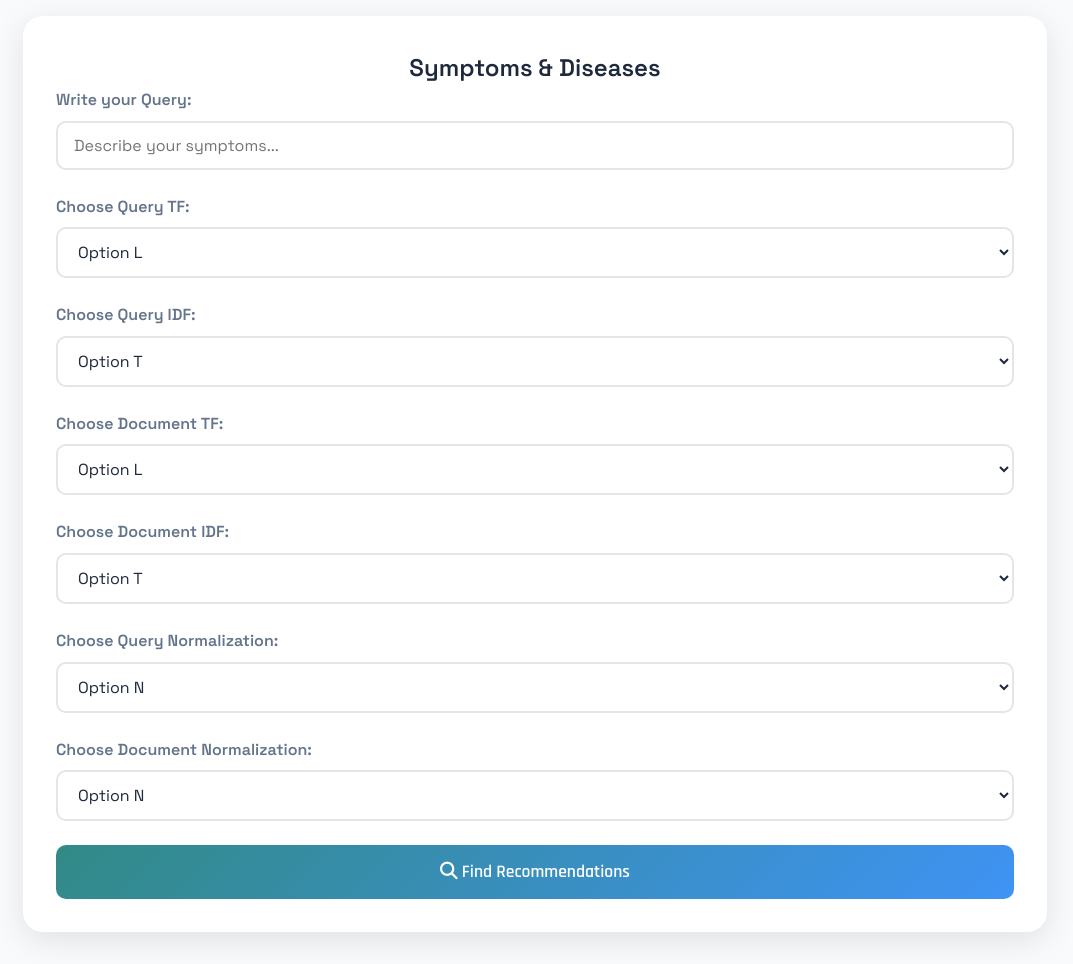
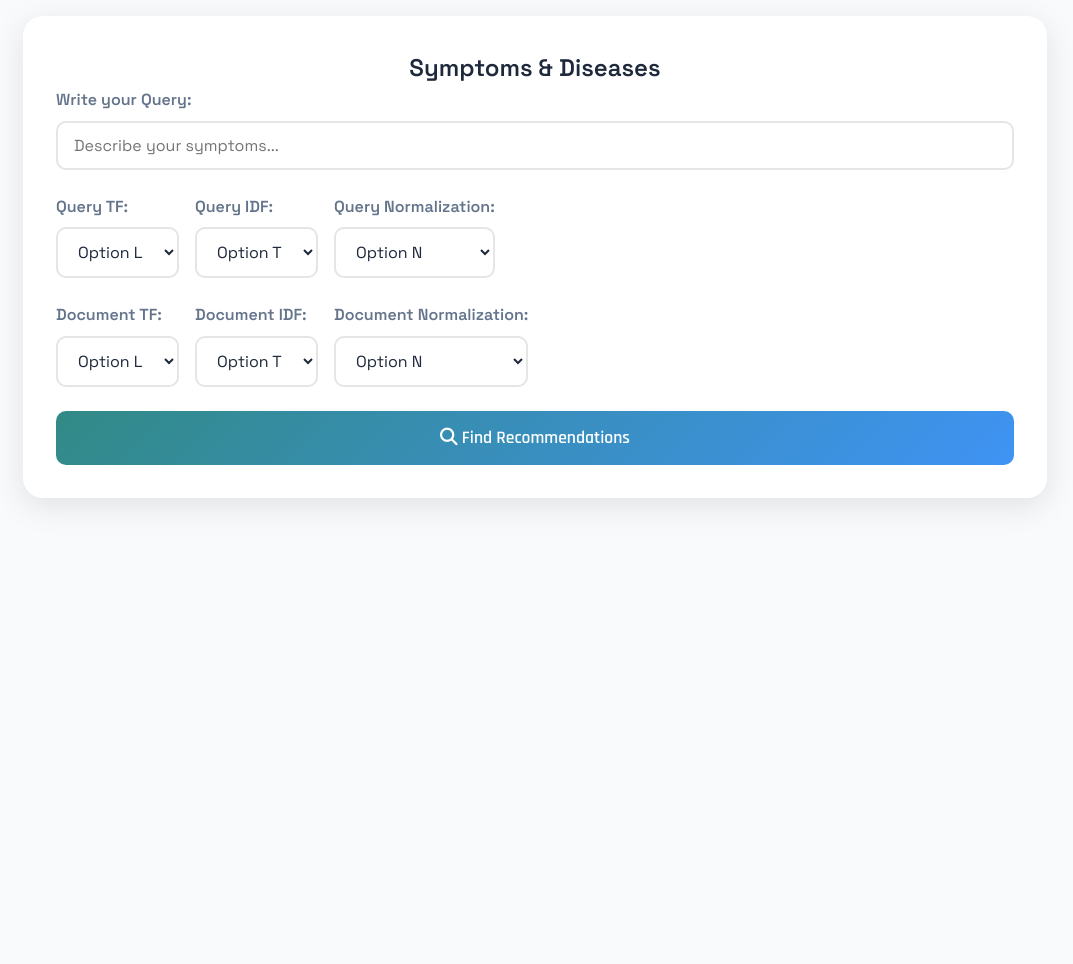
Before and after one commit to mouralisandra/IRS-Project, a Flask app: page / in a window 1280 px wide. Shown: the part 154-1118 px from the top of the page, without its empty margins (105-1178 px from the left). After the commit the page ends 660 px from the top, so only its background shows below. Run offline with Flask 3, Linux system fonts and the light colour scheme; parts of the project's set-up code (start-up, migrations or seed data) failed here and were passed over.

Commit message:
chore: edited ui & fixed nltk init

```diff
--- a/static/style.css
+++ b/static/style.css
@@ -341,3 +341,8 @@ tr:hover td {
   pointer-events: none;
   /* Ensures only the button itself triggers the action */
 }
+.inline-group {
+  display: flex;
+  flex-wrap: wrap;
+  gap: 1rem; /* Spacing between controls */
+}
--- a/templates/index.html
+++ b/templates/index.html
@@ -25,18 +25,18 @@
           <input type="text" id="description" name="description" placeholder="Describe your symptoms..." required>
         </div>
 
-        <!-- Dropdown for tf_choice_q -->
-        <div class="form-group">
-          <label for="tf_choice_q">Choose Query TF:</label>
+        <!-- Query: TF, IDF, Normalization -->
+        <div class="form-group inline-group">
+          <div>
+            <label for="tf_choice_q">Query TF:</label>
             <select id="tf_choice_q" name="tf_choice_q">
               <option value="l">Option L</option>
               <option value="n">Option N</option>
             </select>
           </div>
 
-        <!-- Dropdown for idf_choice_q -->
-        <div class="form-group">
-          <label for="idf_choice_q">Choose Query IDF:</label>
+          <div>
+            <label for="idf_choice_q">Query IDF:</label>
             <select id="idf_choice_q" name="idf_choice_q">
               <option value="t">Option T</option>
               <option value="n">Option N</option>
@@ -44,18 +44,27 @@
             </select>
           </div>
 
-        <!-- Dropdown for tf_choice_d -->
-        <div class="form-group">
-          <label for="tf_choice_d">Choose Document TF:</label>
+          <div>
+            <label for="norm_choice_q">Query Normalization:</label>
+            <select id="norm_choice_q" name="norm_choice_q">
+              <option value="n">Option N</option>
+              <option value="c">Option C</option>
+            </select>
+          </div>
+        </div>
+
+        <!-- Document: TF, IDF, Normalization -->
+        <div class="form-group inline-group">
+          <div>
+            <label for="tf_choice_d">Document TF:</label>
             <select id="tf_choice_d" name="tf_choice_d">
               <option value="l">Option L</option>
               <option value="n">Option N</option>
             </select>
           </div>
 
-        <!-- Dropdown for idf_choice_d -->
-        <div class="form-group">
-          <label for="idf_choice_d">Choose Document IDF:</label>
+          <div>
+            <label for="idf_choice_d">Document IDF:</label>
             <select id="idf_choice_d" name="idf_choice_d">
               <option value="t">Option T</option>
               <option value="n">Option N</option>
@@ -63,22 +72,13 @@
             </select>
           </div>
 
-        <!-- Dropdown for norm_choice_q (Query Normalization) -->
-        <div class="form-group">
-          <label for="norm_choice_q">Choose Query Normalization:</label>
-          <select id="norm_choice_q" name="norm_choice_q">
+          <div>
+            <label for="norm_choice_d">Document Normalization:</label>
+            <select id="norm_choice_d" name="norm_choice_d">
               <option value="n">Option N</option>
               <option value="c">Option C</option>
             </select>
           </div>
-
-        <!-- Dropdown for norm_choice_d (Document Normalization) -->
-        <div class="form-group">
-          <label for="norm_choice_d">Choose Document Normalization:</label>
-          <select id="norm_choice_d" name="norm_choice_d">
-            <option value="n">Option N</option>
-            <option value="c">Option C</option>
-          </select>
         </div>
 
         <button type="submit" id="submitBtn"><i class="fas fa-search"></i> Find Recommendations</button>
```
Also changed, not shown: modules/preprocessingAndIndexing.py (+10 -0 lines). Lines whose indentation alone changed are shown as unchanged.
